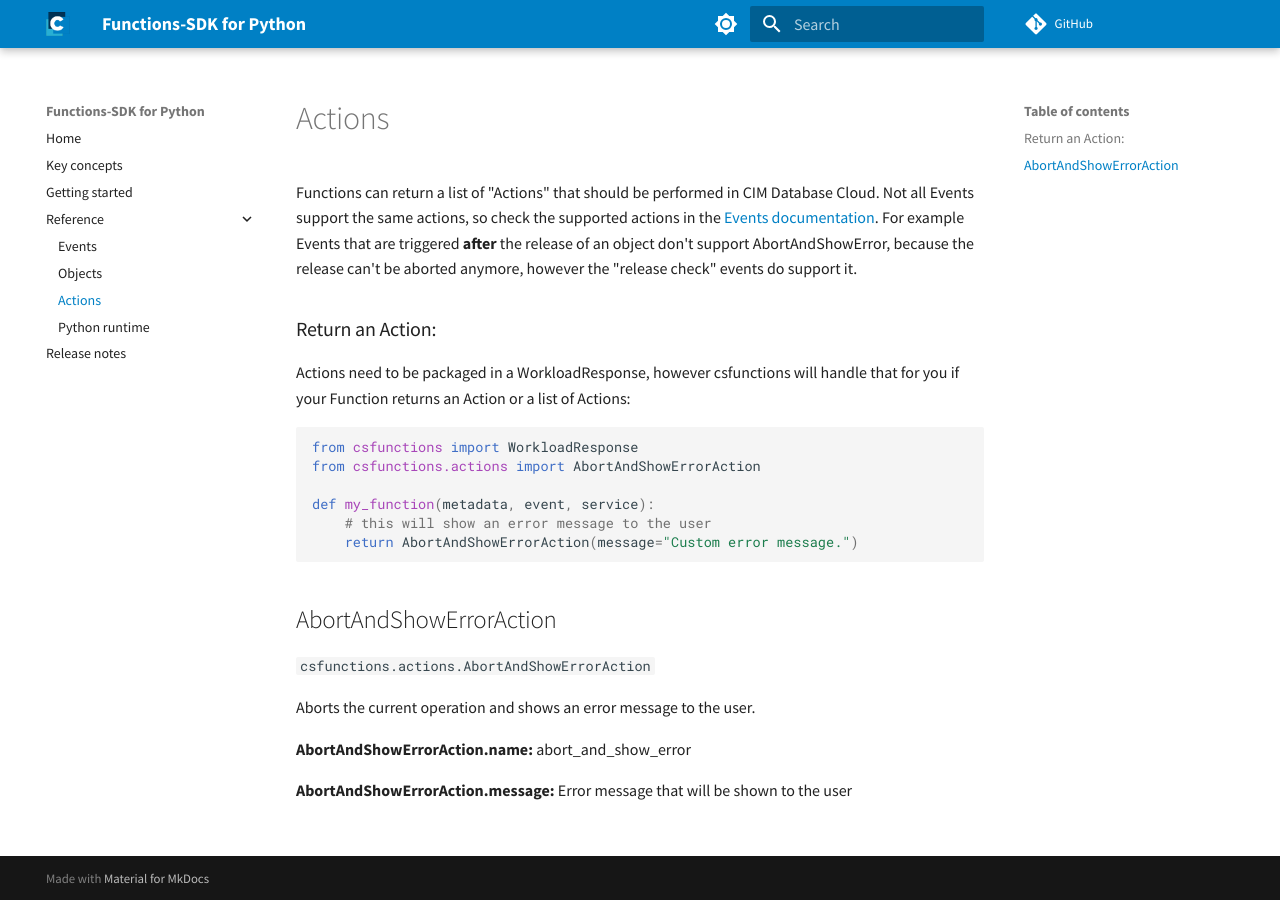
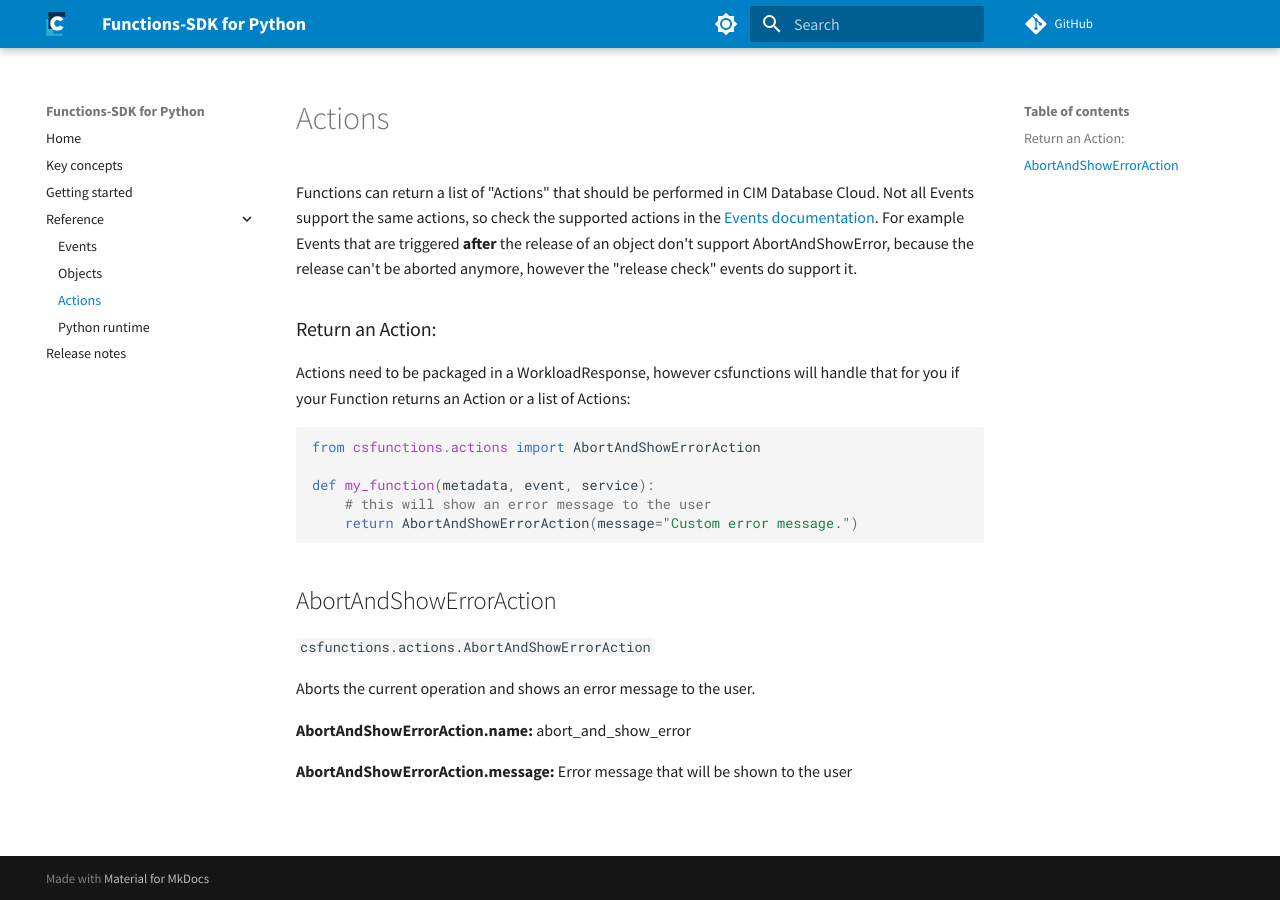
Before and after one commit to cslab/functions-sdk-python, an MkDocs documentation site: the page built from docs/reference/actions.md, in a window 1280 px wide. Built offline with MkDocs 1.6.1 and Material for MkDocs 9.7.7, drawn with Linux system fonts in a browser that asks for light colours; comment, search, counter and statistics services are not loaded.

Commit message:
unused import

````diff
--- a/docs/reference/actions.md
+++ b/docs/reference/actions.md
@@ -5,7 +5,6 @@ Functions can return a list of "Actions" that should be performed in CIM Databas
 Actions need to be packaged in a WorkloadResponse, however csfunctions will handle that for you if your Function returns an Action or a list of Actions:
 
 ```python
-from csfunctions import WorkloadResponse
 from csfunctions.actions import AbortAndShowErrorAction
 
 def my_function(metadata, event, service):
````
